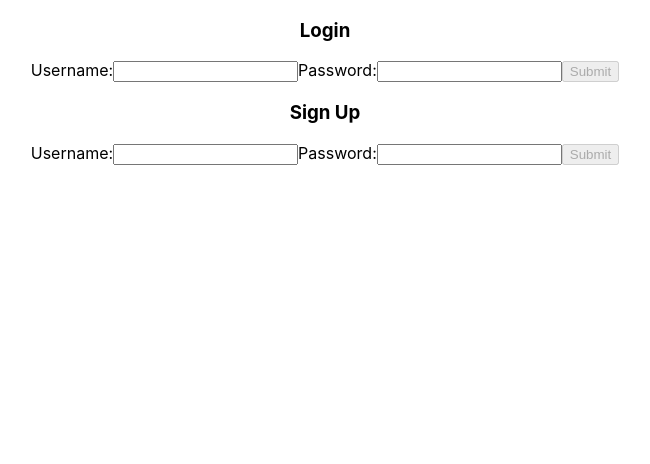
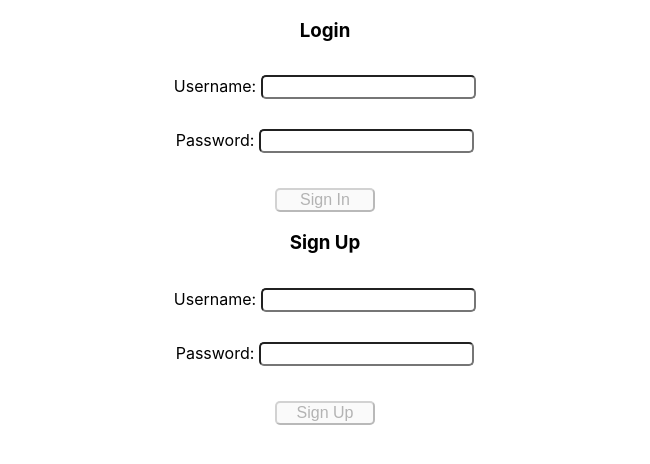
Before and after one commit to Build-Week-Secret-Family-Recipes-4/front-end, a React (Create React App) app in the folder secret-family-recipes/: page / in a window 1280 px wide. Shown: the top 464 px of the page, without its empty margins (315-965 px from the left). Built offline with nearby package versions, Linux system fonts and the light colour scheme.

Commit message:
basic styling done for both Login & Signup

```diff
--- a/secret-family-recipes/src/components/LoginForm.js
+++ b/secret-family-recipes/src/components/LoginForm.js
@@ -1,8 +1,39 @@
 import React, { useState, useEffect } from "react";
 import * as yup from "yup";
 import axios from "axios";
+import styled from 'styled-components';
 
+const Form = styled.form`
+    display:flex;
+    flex-direction: column;
+    align-items: center;
+`
+const Button = styled.button`
+        border-radius: 5px;
+        font-size: 1rem;
+        width: 100px;
+        margin-top: 20px;
+`
+const Error = styled.p`
+    color: red;
+    font-size: .8rem;
 
+`
+const Login = styled.div`
+    display:flex;
+    flex-direction: column;
+`
+
+const Fields = styled.div`
+    padding: 15px;
+    font-size: 1rem;
+`
+
+const TextInput = styled.input`
+    margin-left: 5px;
+    font-size: 1rem;
+    border-radius: 5px;
+`
 
 // validation schema
 const formSchema = yup.object().shape({
@@ -76,33 +107,38 @@ export default function LoginForm() {
 
 
     return (
-        <form onSubmit={formSubmit}>
+        <Form onSubmit={formSubmit}>
           <h3>Login</h3>
+          <Login>
+            <Fields>
             <label htmlFor="username">
                 Username:
-                <input
+                <TextInput
                     type="text"
                     name="username"
                     id="username"
                     value={formState.username}
                     onChange={changeHandler}
                 />
-                {errorState.username.length > 0 ? (<p className="error">{errorState.username}</p>) : null}
+                {errorState.username.length > 0 ? (<Error className="error">{errorState.username}</Error>) : null}
             </label>
+            </Fields>
+            <Fields>
             <label htmlFor="password">
                 Password:
-                <input
+                <TextInput
                     type="password"
                     name="password"
                     id="password"
                     value={formState.password}
                     onChange={changeHandler}
                 />
-                {errorState.password.length > 0 ? (<p className="error">{errorState.password}</p>) : null}
+                {errorState.password.length > 0 ? (<Error className="error">{errorState.password}</Error>) : null}
             </label>
-
-            <button disabled={buttonDisabled}>Submit</button>
-        </form>
+            </Fields>
+          </Login>
+            <Button disabled={buttonDisabled}>Sign In</Button>
+        </Form>
     )
 
 }
--- a/secret-family-recipes/src/components/SignupForm.js
+++ b/secret-family-recipes/src/components/SignupForm.js
@@ -1,6 +1,39 @@
 import React, { useState, useEffect } from "react";
 import * as yup from "yup";
 import axios from "axios";
+import styled from "styled-components";
+
+const Form = styled.form`
+    display:flex;
+    flex-direction: column;
+    align-items: center;
+`
+const Button = styled.button`
+        border-radius: 5px;
+        font-size: 1rem;
+        width: 100px;
+        margin-top: 20px;
+`
+const Error = styled.p`
+    color: red;
+    font-size: .8rem;
+
+`
+const Signup = styled.div`
+    display:flex;
+    flex-direction: column;
+`
+
+const Fields = styled.div`
+    padding: 15px;
+    font-size: 1rem;
+`
+
+const TextInput = styled.input`
+    margin-left: 5px;
+    font-size: 1rem;
+    border-radius: 5px;
+`
 
 
 // validation schema
@@ -75,33 +108,38 @@ export default function SignupForm() {
 
 
     return (
-        <form onSubmit={formSubmit}>
+        <Form onSubmit={formSubmit}>
           <h3>Sign Up</h3>
+          <Signup>
+            <Fields>
             <label htmlFor="username">
                 Username:
-                <input
+                <TextInput
                     type="text"
                     name="username"
                     id="signup-username"
                     value={formState.username}
                     onChange={changeHandler}
                 />
-                {errorState.username.length > 0 ? (<p className="error">{errorState.username}</p>) : null}
+                {errorState.username.length > 0 ? (<Error className="error">{errorState.username}</Error>) : null}
             </label>
+            </Fields>
+            <Fields>
             <label htmlFor="password">
                 Password:
-                <input
+                <TextInput
                     type="password"
                     name="password"
                     id="signup-password"
                     value={formState.password}
                     onChange={changeHandler}
                 />
-                {errorState.password.length > 0 ? (<p className="error">{errorState.password}</p>) : null}
+                {errorState.password.length > 0 ? (<Error className="error">{errorState.password}</Error>) : null}
             </label>
-
-            <button disabled={buttonDisabled}>Submit</button>
-        </form>
+            </Fields>
+         </Signup>
+            <Button disabled={buttonDisabled}>Sign Up</Button>
+        </Form>
     )
 
 }
```
